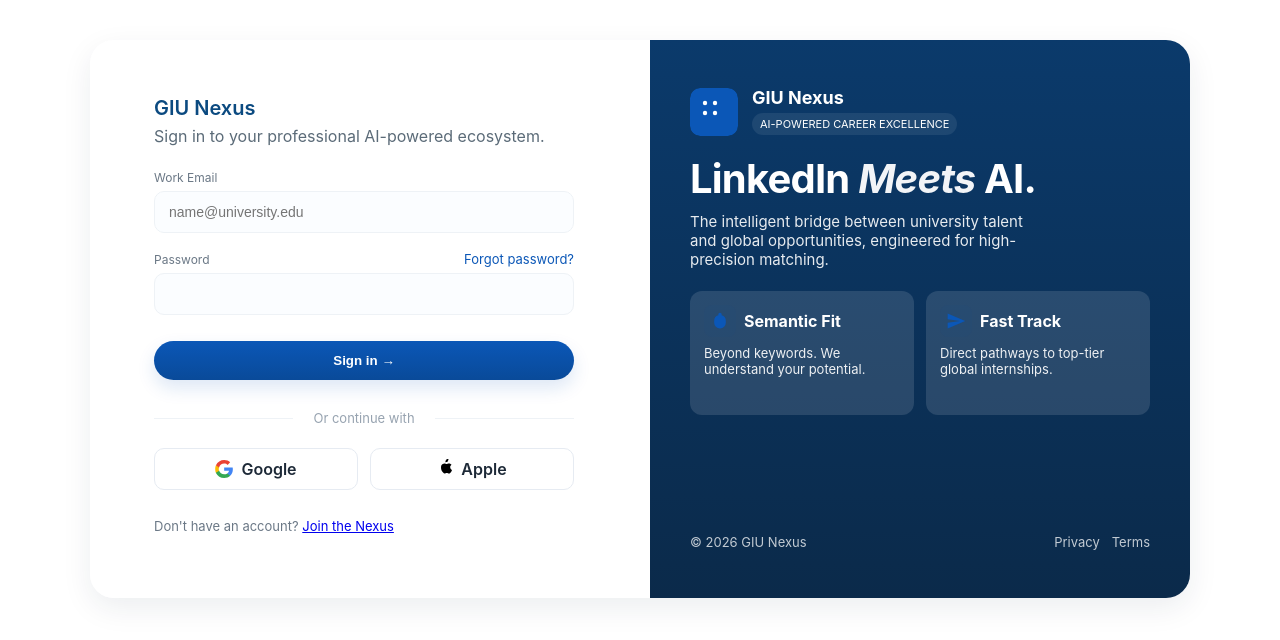
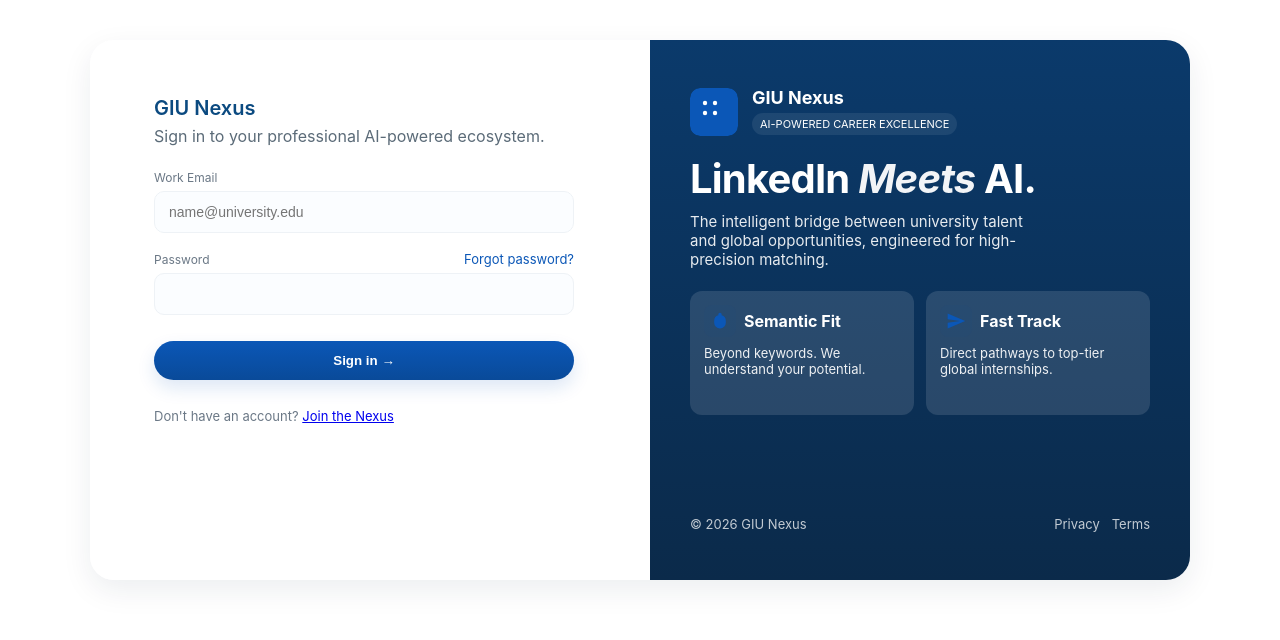
Before and after one commit to AlyMekkawy/GIU-Nexus, a React (Vite) app in the folder client/: page /login in a window 1280 px wide. Shown: the top 640 px of the page. Built offline with nearby package versions, Linux system fonts and the light colour scheme; no server answers.

Commit message:
login page and forgot password page done
login page and forgot password page done also edited something in vite config

```diff
--- a/client/src/pages/LoginPage.jsx
+++ b/client/src/pages/LoginPage.jsx
@@ -79,28 +79,6 @@
                             {loading ? "Signing in..." : "Sign in →"}
                         </button>
                     </form>
-
-                    <div className="divider" aria-hidden="true"><span>Or continue with</span></div>
-
-                    <div className="social-row">
-                        <a className="social-btn google" href="https://accounts.google.com/" aria-label="Continue with Google">
-                            <svg width="18" height="18" viewBox="0 0 533.5 544.3" xmlns="http://www.w3.org/2000/svg" aria-hidden="true" focusable="false">
-                                <path fill="#4285F4" d="M533.5 278.4c0-18.5-1.5-36.3-4.4-53.6H272v101.5h147.1c-6.4 34.7-25.8 64.1-55 83.8v69.6h88.8c52-48 81.6-118.6 81.6-201.3z"/>
-                                <path fill="#34A853" d="M272 544.3c74.4 0 136.8-24.6 182.4-66.8l-88.8-69.6c-24.7 16.6-56.4 26.5-93.6 26.5-72 0-133-48.6-154.8-113.9H23.4v71.7C68.8 481.9 162.8 544.3 272 544.3z"/>
-                                <path fill="#FBBC05" d="M117.2 324.6c-10.6-31.1-10.6-64.7 0-95.8V157.1H23.4C-6.1 212.3-6.1 331.9 23.4 387.1l93.8-62.5z"/>
-                                <path fill="#EA4335" d="M272 107.7c39.6 0 75.2 13.6 103.3 40.4l77.5-77.5C408.8 23.9 346.4 0 272 0 162.8 0 68.8 62.4 23.4 157.1l93.8 71.7C139 156.3 200 107.7 272 107.7z"/>
-                            </svg>
-                            <span>Google</span>
-                        </a>
-
-                        <a className="social-btn apple" href="https://www.apple.com/" aria-label="Continue with Apple">
-                            <svg width="16" height="20" viewBox="0 0 24 30" xmlns="http://www.w3.org/2000/svg" aria-hidden="true" focusable="false">
-                                <path fill="#000" d="M19.665 12.39c-.023-2.53 2.06-3.744 2.15-3.8-1.175-1.705-3-1.94-3.64-1.964-1.554-.157-3.042.91-3.83.91-.79 0-2.02-.883-3.32-.86-1.71.023-3.29.99-4.17 2.51-1.78 3.07-.454 7.62 1.27 10.12.85 1.18 1.86 2.5 3.18 2.45 1.29-.05 1.78-.83 3.34-.83 1.56 0 2.01.83 3.35.8 1.41-.03 2.29-1.2 3.13-2.37.98-1.41 1.39-2.78 1.41-2.85-.03-.01-2.7-1.04-2.73-4.13zM16.03 3.22c.81-.98 1.36-2.35 1.21-3.72-1.17.05-2.59.79-3.42 1.77-.76.87-1.43 2.27-1.25 3.61 1.33.1 2.7-.68 3.46-.66z"/>
-                            </svg>
-                            <span>Apple</span>
-                        </a>
-                    </div>
-
                     <div className="join-line">Don't have an account? <Link to="/register">Join the Nexus</Link></div>
                 </div>
             </div>
--- a/client/vite.config.js
+++ b/client/vite.config.js
@@ -1,19 +1,30 @@
-import { defineConfig } from 'vite'
+import { defineConfig, loadEnv } from 'vite'
 import react from '@vitejs/plugin-react'
 
-// https://vite.dev/config/
-export default defineConfig({
+
+export default ({ mode }) => {
+
+  const env = loadEnv(mode, process.cwd(), '');
+
+  return defineConfig({
     plugins: [react()],
 
-  // ai generated to fix login
+    //idk if this is needed
+
+    define: {
+      'import.meta.env.BACKEND_URL': JSON.stringify(env.BACKEND_URL || ''),
+    },
+
+
     server: {
       proxy: {
+        '/api': {
 
-      '/api': {
-        target: 'http://localhost:5000',
+          target: env.BACKEND_URL || 'http://localhost:5000',
           changeOrigin: true,
           secure: false,
         },
       },
     },
   })
+}
```
Lines whose indentation alone changed are shown as unchanged.
